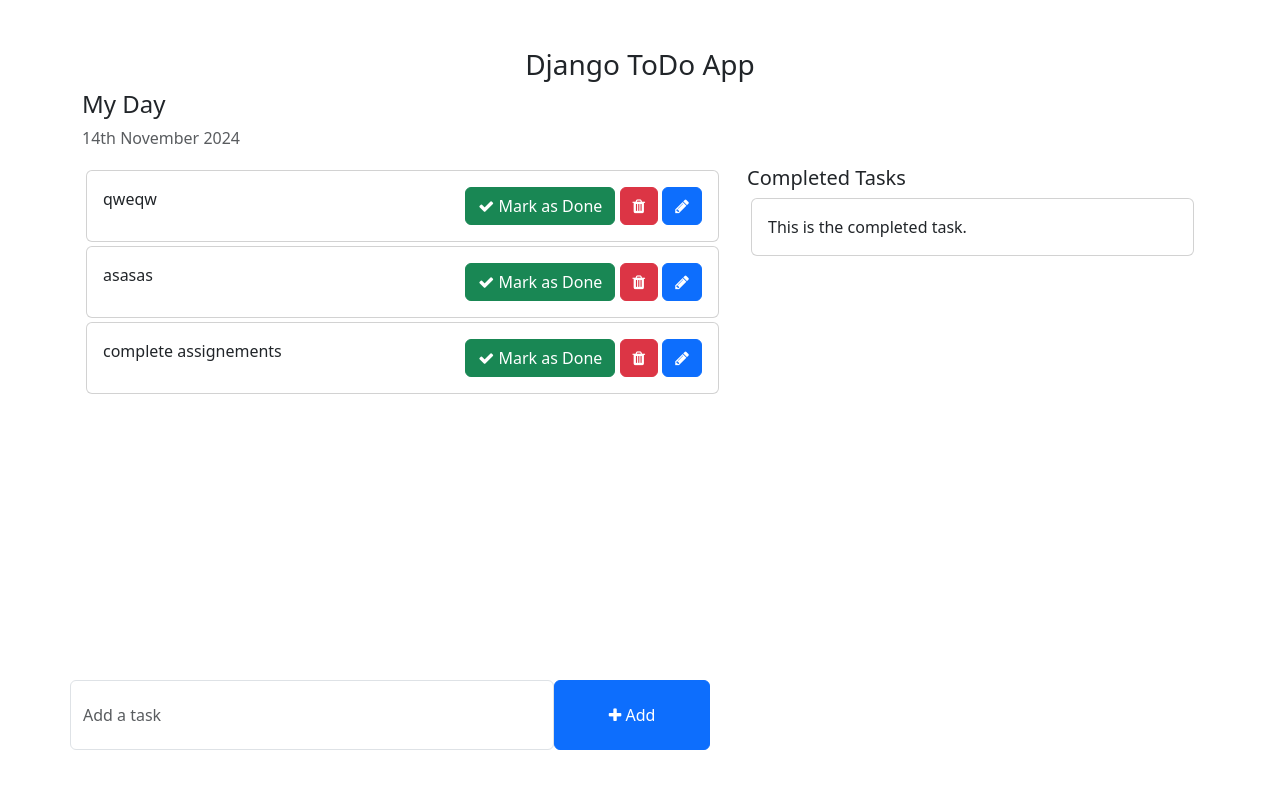
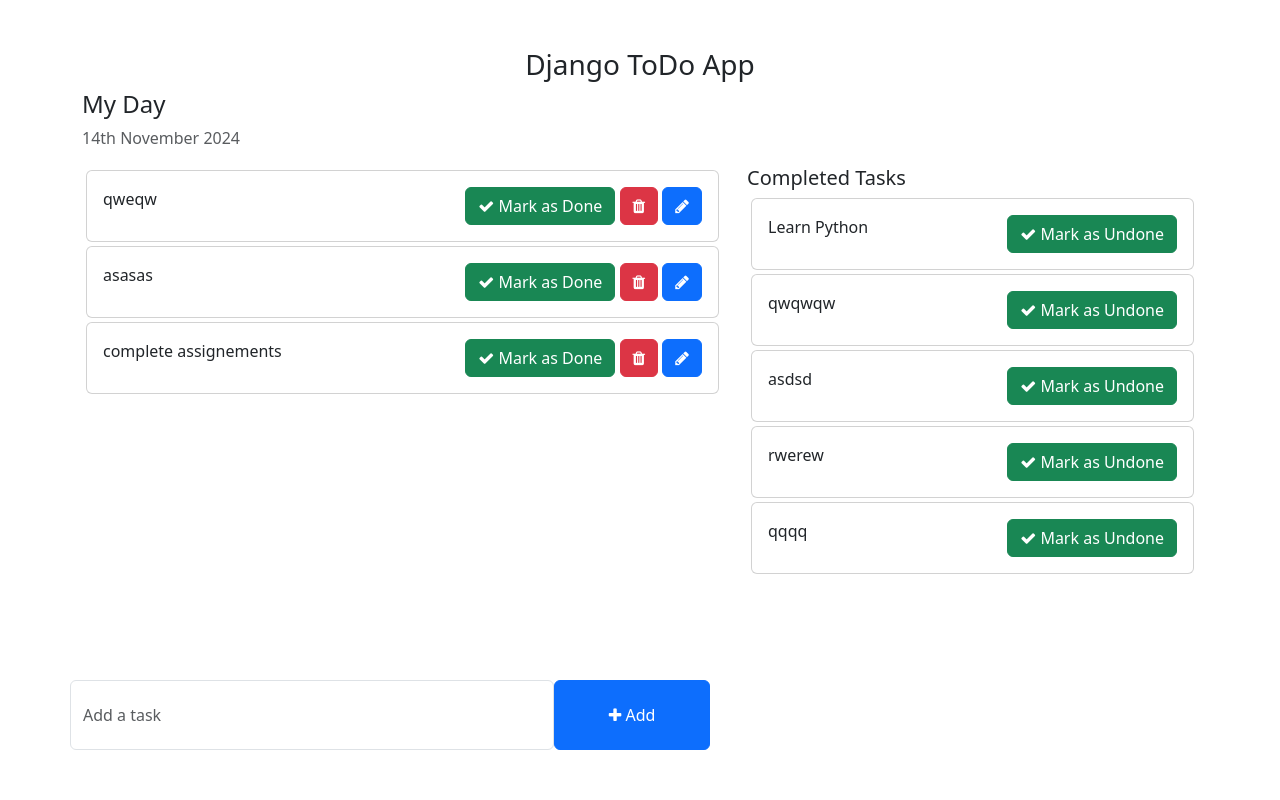
Before and after one commit to Tiziano-Pacifico/DjangoBasicProjects, a Django app: page / in a window 1280 px wide. Run offline with Django 5.2, Linux system fonts and the light colour scheme; data comes from the database, SQL or seed files in the repository; both versions use the stored data as it was after the commit.

Commit message:
assignement done

```diff
--- a/ToDO/templates/home-todo.html
+++ b/ToDO/templates/home-todo.html
@@ -31,7 +31,7 @@
                         <div class="card-body">
                             {{ task.task }}
                             <span style="position: relative; float: right;">
-                            <a class="btn btn-success"><i class="fa fa-check"></i> Mark as Done</a>
+                                <a href="{% url 'mark_as_done' task.id %}" class="btn btn-success"><i class="fa fa-check"></i> Mark as Done</a>
                                 <a class="btn btn-danger"><i class="fa fa-trash"></i></a>
                                 <a class="btn btn-primary"><i class="fa fa-pencil"></i></a>
                             </span>
@@ -42,11 +42,16 @@
             <div class="col-md-5 col-lg-5">
                 <h5>Completed Tasks</h5>
                 <!-- List of all the tasks that have completed -->
+                 {% for task in completed_tasks %}
                     <div class="card m-1">
                         <div class="card-body">
-                        This is the completed task.
+                            {{ task.task }}
+                            <span style="position: relative; float: right;">
+                                <a href="{% url 'mark_as_undone' task.id %}" class="btn btn-success"><i class="fa fa-check"></i> Mark as Undone</a>
+                            </span>
                         </div>
                     </div>
+                {% endfor %}
             </div>
         </div>
         <div class="row">
--- a/ToDO/todo_main/views.py
+++ b/ToDO/todo_main/views.py
@@ -5,8 +5,9 @@ from todos.models import Task
 
 def home(request):
     tasks = Task.objects.filter(is_completed=False).order_by('-updated_at')
-    print(tasks)
+    completed_tasks = Task.objects.filter(is_completed=True)
     context = {
         'tasks': tasks,
+        'completed_tasks': completed_tasks,
     }
     return render(request, 'home-todo.html', context)
--- a/ToDO/todos/urls.py
+++ b/ToDO/todos/urls.py
@@ -2,5 +2,7 @@ from django.urls import path
 from . import views
 
 urlpatterns = [
-    path('addtask/', views.addTask, name='addTask')
+    path('addtask/', views.addTask, name='addTask'),
+    path('mark_as_done/<int:pk>', views.mark_as_done, name='mark_as_done'),
+    path('mark_as_undone/<int:pk>', views.mark_as_undone, name='mark_as_undone'),
 ]
```
Also changed, not shown: ToDO/todos/views.py (+16 -1 lines), requirements.txt (added, +15 -0 lines), ToDO/db.sqlite3. Lines whose indentation alone changed are shown as unchanged.
